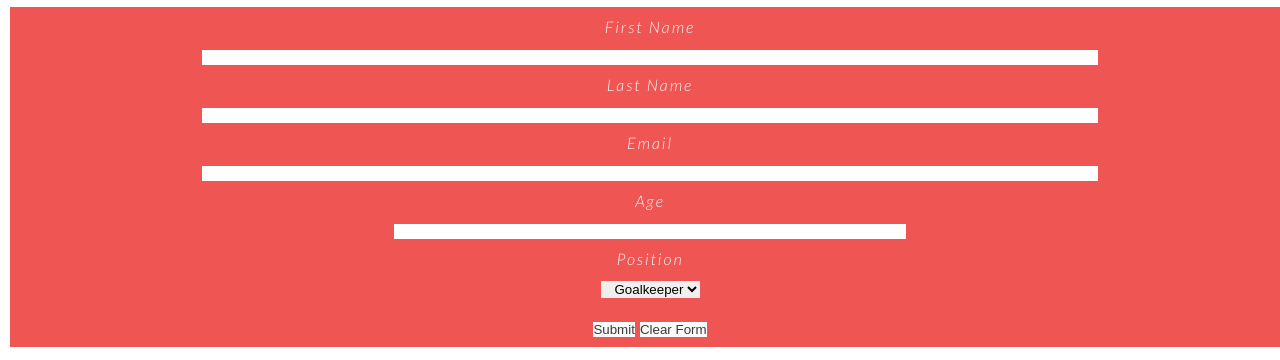
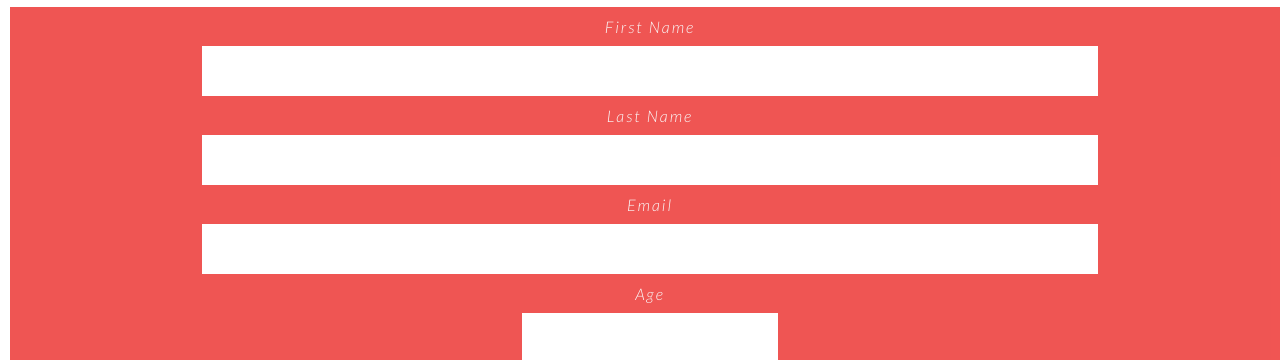
Before and after one commit to jamiebradford123/rose-and-crown-fc, a plain HTML site: page index.html in a window 1280 px wide. Shown: the part 2130-2490 px from the top of the page. Drawn offline with nearby package versions, Linux system fonts and the light colour scheme.

Commit message:
form style

```diff
--- a/assets/css/style.css
+++ b/assets/css/style.css
@@ -237,16 +237,35 @@ form {
 input[type=text] {
     width: 70%;
     text-align: center;
+    height: 50px;
+    font-size: 16px
   }
 
   input[type="email"] {
     width: 70%;
     text-align: center;
+    height: 50px;
+    font-size: 16px
   }
 
   input[type=number] {
-    width: 40%;
+    width: 20%;
     text-align:center;
+    height: 50px;
+    font-size: 16px;
+  }
+
+  .button {
+    background-color: #4CAF50;
+    border: none;
+    color: white;
+    padding: 15px 32px;
+    text-align: center;
+    text-decoration: none;
+    display: inline-block;
+    font-size: 16px;
+    margin: 4px 2px;
+    cursor: pointer;
   }
 
 fieldset p {
@@ -254,14 +273,10 @@ fieldset p {
 }
 
 #position {
-    padding-left: 10px;
-}
-
-input[type=button], input[type=submit], input[type=reset] {
-    background-color: #fafafa;
-    border: none;
-    color: #3a3a3a
-
+    width: 20%;
+    text-align:center;
+    height: 50px;
+    font-size: 16px;
 }
 
 /*footer*/
--- a/index.html
+++ b/index.html
@@ -144,7 +144,7 @@
                 <input type="email" name="email" id="email" required>
 
                 <p> Age </p>
-                <input type="number" id="number" name="number" step="2" min="16" max="99"/>
+                <input type="number" id="number" name="number" step="1" min="16" max="99"/>
 
                 <p> Position </p>
 		        <select id="position" name="position" required>
@@ -155,8 +155,8 @@
 		        </select>
                 <p></p>
 
-                <input type="submit" value="Submit">
-                <input type='reset' value='Clear Form'>
+                <input class="button" type="submit" value="Submit">
+                <input class="button" type='reset' value='Clear Form'>
 
             </fieldset>
         </form>
```
